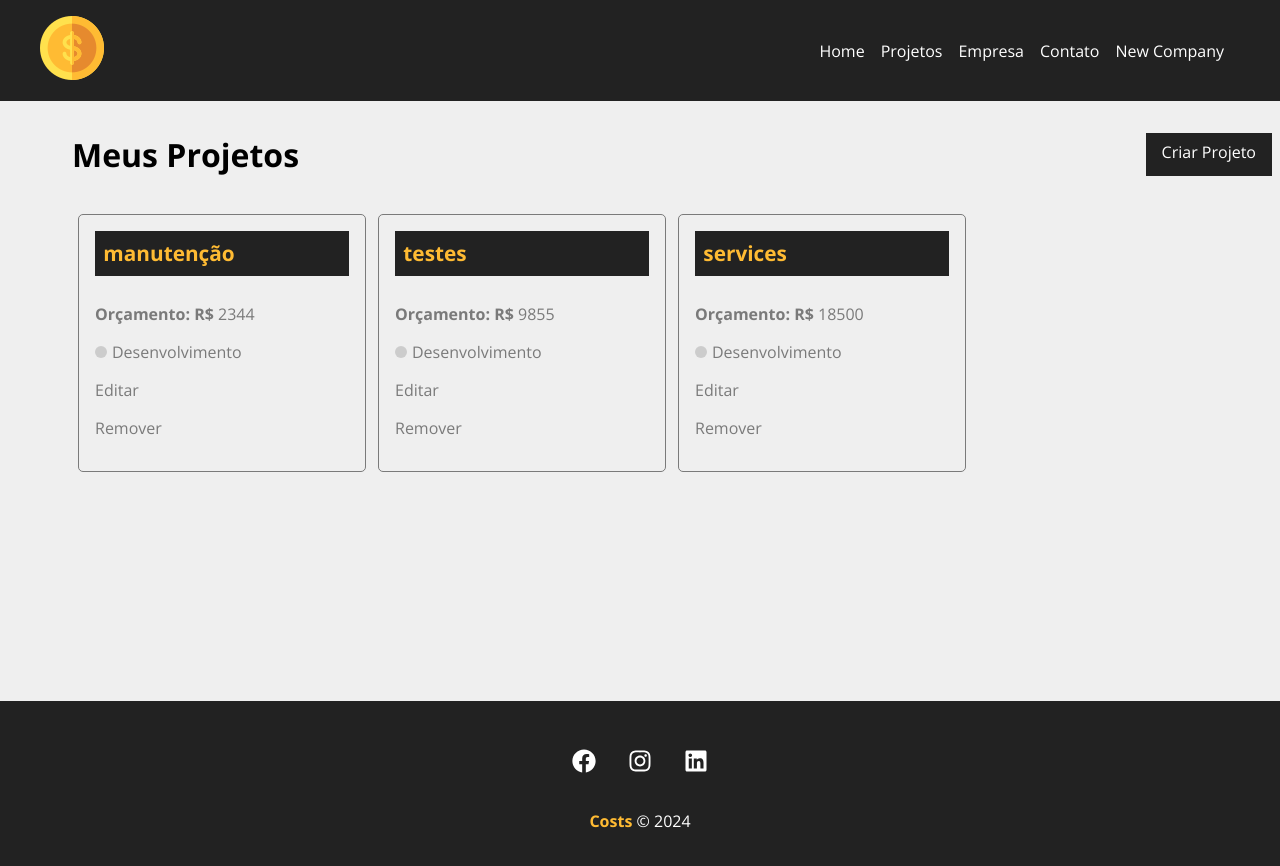
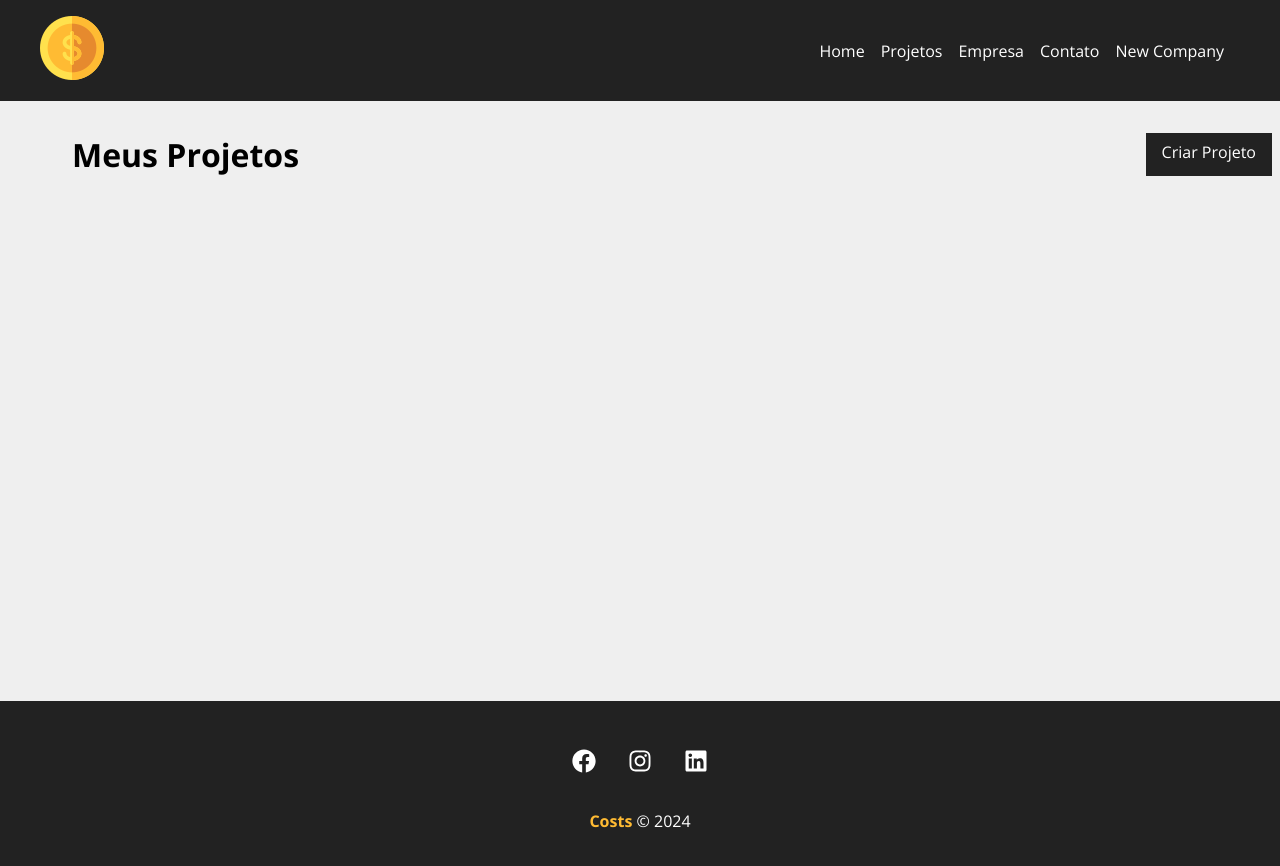
Before and after one commit to mariocarvalho-2205/costs, a React (Create React App) app: page /projects in a window 1280 px wide. Shown: the top 866 px of the page. Built offline with nearby package versions, Linux system fonts and the light colour scheme; data requests are answered from the project's data file.

Commit message:
atualização

```diff
--- a/db.json
+++ b/db.json
@@ -1,30 +1,6 @@
 {
   "projects": [
-    {
-      "name": "manutenção",
-      "budget": "2344",
-      "category": {
-        "id": "2",
-        "name": "Desenvolvimento"
-      },
-      "cost": 0,
-      "services": [],
-      "id": 1
-    },
-    {
-      "name": "testes",
-      "budget": "9855",
-      "cost": 0,
-      "services": [],
-      "id": 2
-    },
-    {
-      "name": "services",
-      "budget": "18500",
-      "cost": 0,
-      "services": [],
-      "id": 3
-    }
+
   ],
   "categories": [
     {
--- a/src/components/form/Input.jsx
+++ b/src/components/form/Input.jsx
@@ -1,19 +1,18 @@
 import styles from "./Input.module.css";
 
 const Input = ({
-	id,
 	type,
 	text,
 	name,
-	value,
 	placeholder,
 	handleOnChange,
+	value
 }) => {
 	return (
 		<div className={styles.form_control}>
-			<label htmlFor={id}>{text}:</label>
+			<label htmlFor={name}>{text}:</label>
 			<input
-				id={id}
+				id={name}
 				type={type}
 				name={name}
 				placeholder={placeholder}
--- a/src/components/form/Select.jsx
+++ b/src/components/form/Select.jsx
@@ -1,23 +1,23 @@
 import styles from "./Select.module.css";
 
-function Select ({
-	id,
-	text,
-	name,
-	value,
-    options,
-	handleOnChange,
-}) {
+function Select({ text, name, value, options, handleOnChange }) {
 	return (
 		<div className={styles.form_control}>
-			<label htmlFor={id}>{text}:</label>
-			<select name={name} id={id} onChange={handleOnChange} value={value || ""}>
+			<label htmlFor={name}>{text}:</label>
+			<select
+				name={name}
+				id={name}
+				onChange={handleOnChange}
+				value={value || ""}
+			>
 				{options.map((option) => (
-                	<option value={option.id} key={option.id}>{option.name}</option>
+					<option value={option.id} key={option.id}>
+						{option.name}
+					</option>
 				))}
-            </select>
+			</select>
 		</div>
 	);
-};
+}
 
 export default Select;
--- a/src/components/project/ProjectCard.module.css
+++ b/src/components/project/ProjectCard.module.css
@@ -39,14 +39,17 @@
 }
 
 .category_test .infra {
-
+    background-color: #ffaebc;
 }
 .category_test .desenvolvimento {
+    background-color: #a0e7b5;
 
 }
 .category_test .design {
+    background-color: #b4f8c8;
 
 }
 .category_test .planejamento {
+    background-color: #fbe7c6;
 
 }
--- a/src/routes/NewProject.jsx
+++ b/src/routes/NewProject.jsx
@@ -13,7 +13,7 @@ function NewProject () {
     fetch("http://localhost:5000/projects", {
       method: "POST",
       headers: {
-        "Content-Type": "application/json"
+        "Content-type": "application/json"
       },
       body: JSON.stringify(project)
     })
--- a/src/routes/Projects.jsx
+++ b/src/routes/Projects.jsx
@@ -44,7 +44,7 @@ function Projects() {
 							name={project.name}
 							id={project.id}
 							budget={project.budget}
-							// category={project.category}
+							category={project.category}
 							key={project.id}
 						/>
 					))}
```
